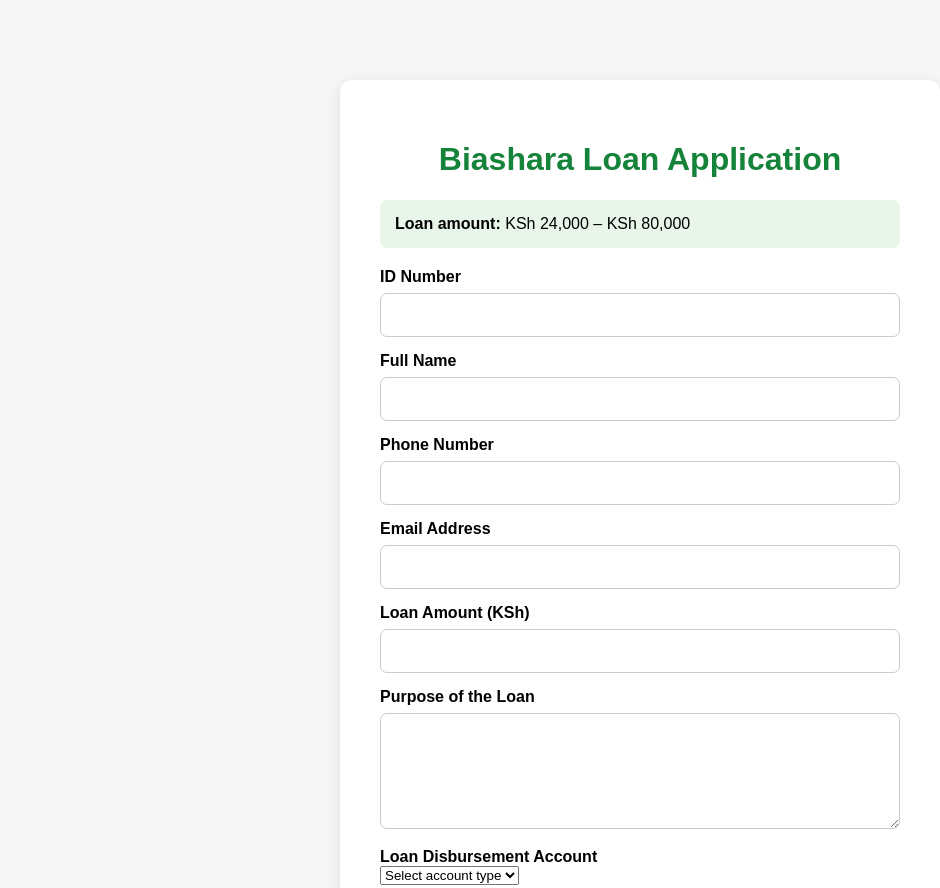
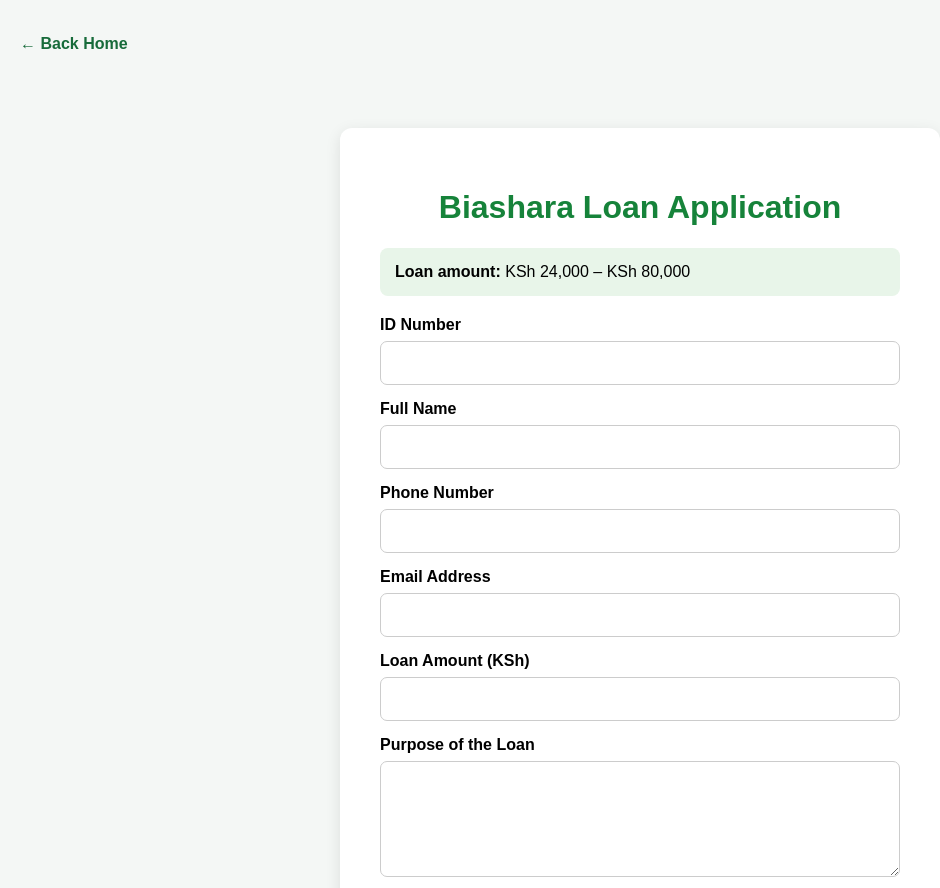
Before and after one commit to 1chain003/nyota-website, a website: page public/biashara-loan.html in a window 1280 px wide. Shown: the top 888 px of the page, without its empty margins (0-940 px from the left). Drawn offline with Linux system fonts and the light colour scheme; no server answers.

Commit message:
Add back home links to loan pages

```diff
--- a/public/biashara-loan.html
+++ b/public/biashara-loan.html
@@ -17,6 +17,7 @@ button:disabled{background:#999}
 </style>
 </head>
 <body>
+<a href="/" style="display:inline-block;margin:15px 0;text-decoration:none;font-weight:bold;color:#176b3a;">← Back Home</a>
 
 <div class="container">
 <h1>Biashara Loan Application</h1>
```
Also changed, not shown: public/nyota-loan.html (+1 -0 lines), public/ukulima-loan.html (+1 -0 lines).
